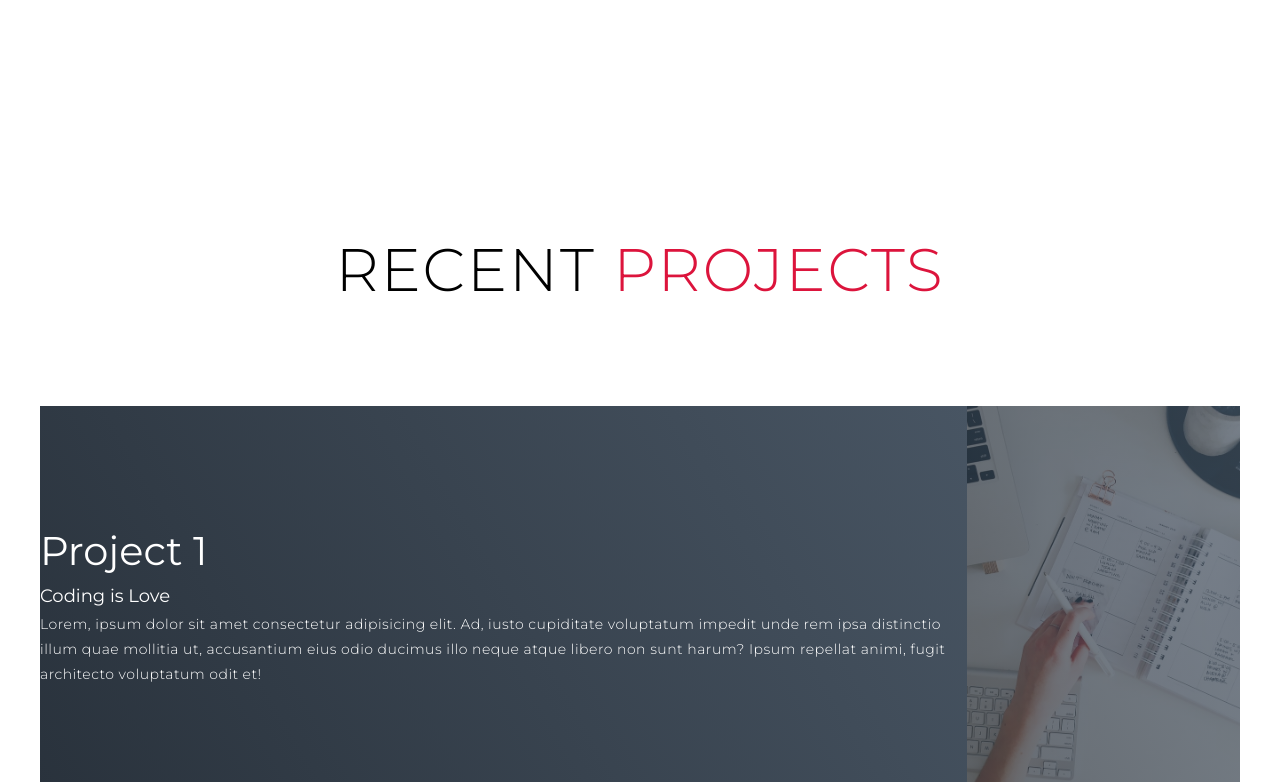
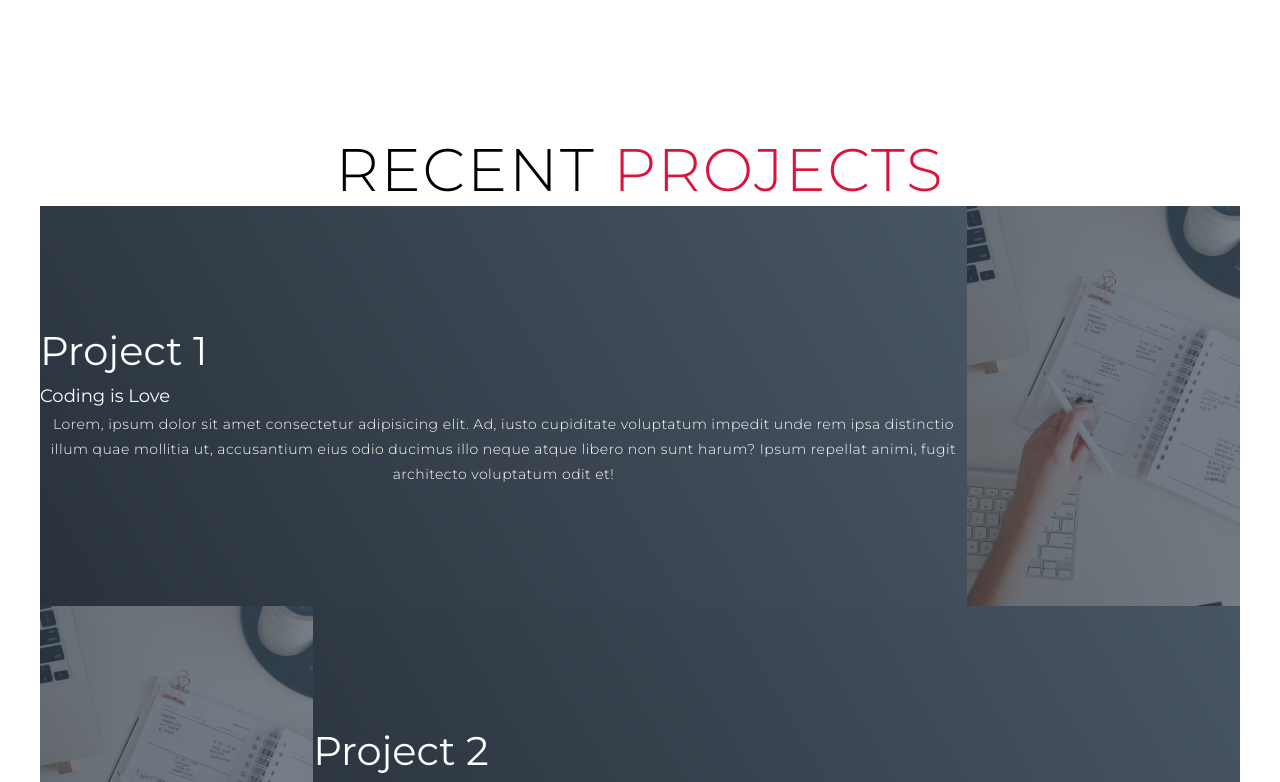
Before and after one commit to pavandeveloperr/porfoliowebsite, a plain HTML site: page index.html in a window 1280 px wide. Shown: the part 1580-2362 px from the top of the page. Drawn offline with Linux system fonts and the light colour scheme.

Commit message:
Update style.css

```diff
--- a/style.css
+++ b/style.css
@@ -197,12 +197,13 @@ p{
 /* Project section*/
 #projects .projects{
   flex-direction: column;
+  text-align: center;
   max-width: 1200px;
   margin: 0 auto;
   padding: 100px 0;
 }
 #projects .projects-header h1{
-  margin: 100px auto 100px auto;
+  margin: 0 auto;
 }
 #projects .all-Projects{
   display: flex;
```
